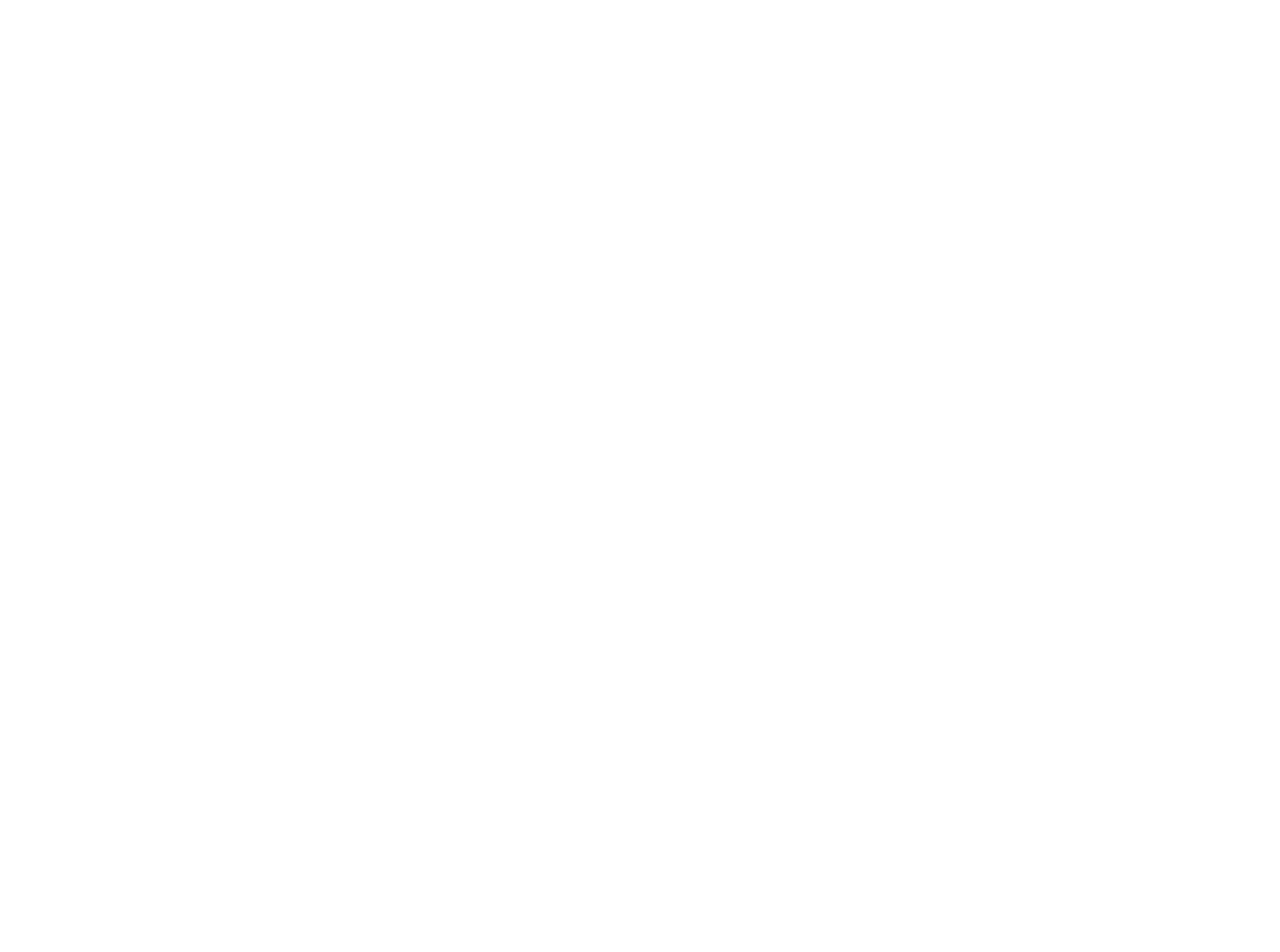
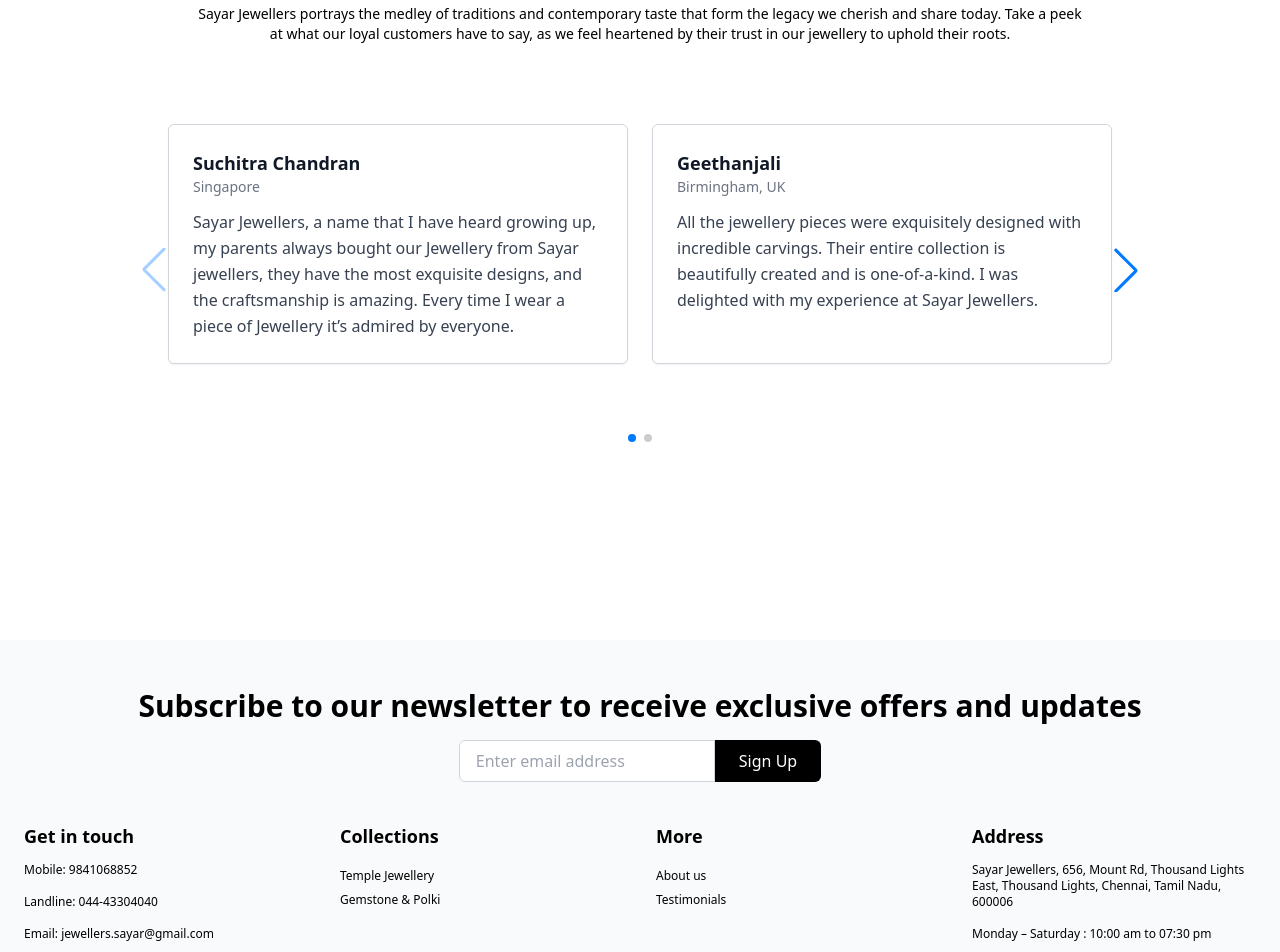
Before and after one commit to lakshay15699/Gemstone-website, a React (Create React App) app: page /Testimonial in a window 1280 px wide. Before the commit this address had no page. Shown: the part 640-1592 px from the top of the page. Before the commit the page ends 800 px from the top, so only its background shows below. Built offline with nearby package versions, Linux system fonts and the light colour scheme.

Commit message:
Added testimonials page

```diff
--- a/src/App.js
+++ b/src/App.js
@@ -3,6 +3,7 @@
 import Home from "./Pages/Home";
 import Aboutus from "./Pages/About";
 import Contactus from "./Pages/Contactus";
+import Testimonial from "./Pages/Testimonial";
 
 
 function App() {
@@ -12,6 +13,7 @@
         <Route path="/" element={<Home />} />
         <Route path="/Aboutus" element={<Aboutus />} />
         <Route path="/Contactus" element={<Contactus />} />
+        <Route path="/Testimonial" element={<Testimonial />} />
       </Routes>
     </Router>
   );
--- /dev/null
+++ b/src/Pages/Testimonial.jsx
@@ -0,0 +1,107 @@
+import React from "react";
+import Navbar from "../components/Navbar";
+import background5 from "../assets/testimonials-bg.webp";
+import Contact from "../components/Contact";
+import { Swiper, SwiperSlide } from "swiper/react";
+import { Pagination, Navigation } from "swiper/modules";
+import "swiper/css";
+import "swiper/css/pagination";
+import "swiper/css/navigation";
+
+const Testimonial = () => {
+
+
+    const reviews = [
+    {
+      name: "Suchitra Chandran",
+      location: "Singapore",
+      review:
+        "Sayar Jewellers, a name that I have heard growing up, my parents always bought our Jewellery from Sayar jewellers, they have the most exquisite designs, and the craftsmanship is amazing. Every time I wear a piece of Jewellery it’s admired by everyone.",
+    },
+    {
+      name: "Geethanjali",
+      location: "Birmingham, UK",
+      review:
+        "All the jewellery pieces were exquisitely designed with incredible carvings. Their entire collection is beautifully created and is one-of-a-kind. I was delighted with my experience at Sayar Jewellers.",
+    },
+    {
+      name: "Yashoda Kiran",
+      location: "Chennai",
+      review:
+        "Their jewellery collections are always in trend, if not ahead of it. They share their expertise on whether it is a good fit for you which helps in making a more informed decision. They also customize jewellery according to your requirements. I would recommend Sayar Jewellers to anyone looking for good, designer jewellery!",
+    },
+    {
+      name: "Bhavana reddy",
+      location: "Chennai",
+      review:
+        "I have been visiting Sayar Jewellers for the past twenty years. You can find wide range of collections and unique designs at very reasonable prices here.",
+    },
+  ];
+  return (
+    <div className="flex flex-col min-h-screen">
+
+      <Navbar />
+
+
+      <div
+        className="h-[60vh] w-full bg-cover bg-center"
+        style={{ backgroundImage: 'url(' + background5 + ')' }}
+      ></div>
+
+
+      <div className="min-h-screen flex flex-col items-center pt-20 px-6 bg-white text-black">
+      <div className="max-w-4xl text-center">
+        <h1 className="text-5xl font-bold leading-tight mb-6">Testimonials</h1>
+        <h4 className="text-base md:text-sm text-black leading-relaxed">
+          Sayar Jewellers portrays the medley of traditions and contemporary taste that form the legacy we cherish and share today. Take a peek at what our loyal customers have to say, as we feel heartened by their trust in our jewellery to uphold their roots.
+        </h4>
+      </div>
+
+      <div className="w-full max-w-5xl mt-10">
+        <Swiper
+          modules={[Pagination, Navigation]}
+          pagination={{ clickable: true }}
+          navigation
+          className="pb-10"
+        >
+
+          {Array.from({ length: Math.ceil(reviews.length / 2) }).map(
+            (_, index) => (
+              <SwiperSlide key={index}>
+                <div className="grid grid-cols-1 md:grid-cols-2 gap-6 p-10">
+                  {reviews
+                    .slice(index * 2, index * 2 + 2)
+                    .map((review, i) => (
+                      <div
+                        key={i}
+                        className="border border-gray-300 p-6 rounded-md shadow-sm bg-white"
+                      >
+                        <h3 className="font-semibold text-lg text-gray-900">
+                          {review.name}
+                        </h3>
+                        <p className="text-sm text-gray-500 mb-3">
+                          {review.location}
+                        </p>
+                        <p className="text-gray-700 text-s leading-relaxed">
+                          {review.review}
+                        </p>
+                      </div>
+                    ))}
+                </div>
+              </SwiperSlide>
+            )
+          )}
+        </Swiper>
+      </div>
+
+    </div>
+     <div className="mt-auto">
+        <Contact />
+      </div>
+    </div>
+  );
+
+
+};
+
+export default Testimonial;
--- a/src/components/Contact.jsx
+++ b/src/components/Contact.jsx
@@ -25,48 +25,39 @@
 
         <div>
           <h4 className="font-semibold text-lg mb-3">Get in touch</h4>
-          <p className="text-gray-700">Mobile: 9841068852</p>
-          <p className="text-gray-700">Landline: 044-43304040</p>
-          <p className="text-gray-700">Email: jewellers.sayar@gmail.com</p>
-          <div className="flex mt-3 space-x-4 text-xl">
-            <a href="#" className="hover:text-pink-600">
-              <i className="fab fa-instagram"></i>
-            </a>
-            <a href="#" className="hover:text-blue-600">
-              <i className="fab fa-facebook"></i>
-            </a>
-            <a href="#" className="hover:text-sky-500">
-              <i className="fab fa-twitter"></i>
-            </a>
-            <a href="#" className="hover:text-red-600">
-              <i className="fab fa-pinterest"></i>
-            </a>
-          </div>
+          <p className="text-black text-xs ">Mobile: 9841068852</p>
+          <p className="text-black text-xs mt-4">Landline: 044-43304040</p>
+          <p className="text-black text-xs mt-4">Email: jewellers.sayar@gmail.com</p>
+
         </div>
 
 
         <div>
           <h4 className="font-semibold text-lg mb-3">Collections</h4>
-          <p className="text-gray-700">Temple Jewellery</p>
-          <p className="text-gray-700">Gemstone & Polki</p>
+          <a className="text-black text-xs">Temple Jewellery</a>
+          <br />
+
+          <a className="text-black text-xs">Gemstone & Polki</a>
         </div>
 
 
         <div>
           <h4 className="font-semibold text-lg mb-3">More</h4>
-          <a href="/Aboutus" hreclassName="text-gray-700">About us</a>
-          <p className="text-gray-700">Testimonials</p>
+          <a href="/Aboutus" className=" text-black text-xs ">About us</a>
+          <br />
+            <a href="/Testimonial" className="text-black text-xs">Testimonials</a>
+
         </div>
 
 
         <div>
           <h4 className="font-semibold text-lg mb-3">Address</h4>
-          <p className="text-gray-700">
+          <p className="text-black text-xs">
             Sayar Jewellers, 656, Mount Rd, Thousand Lights East, Thousand
             Lights, Chennai, Tamil Nadu, 600006
           </p>
 
-          <p className="text-gray-700 mt-2">
+          <p className="text-black text-xs mt-4">
             Monday – Saturday : 10:00 am to 07:30 pm
           </p>
 
--- a/src/components/Navbar.jsx
+++ b/src/components/Navbar.jsx
@@ -34,7 +34,7 @@
             </a>
           </li>
           <li>
-            <a href="#" className="p-3 md:p-6 block text-center">
+            <a href="/Testimonial" className="p-3 md:p-6 block text-center">
               TESTIMONIALS
             </a>
           </li>
```
Also changed, not shown: src/assets/testimonials-bg.webp (added).
